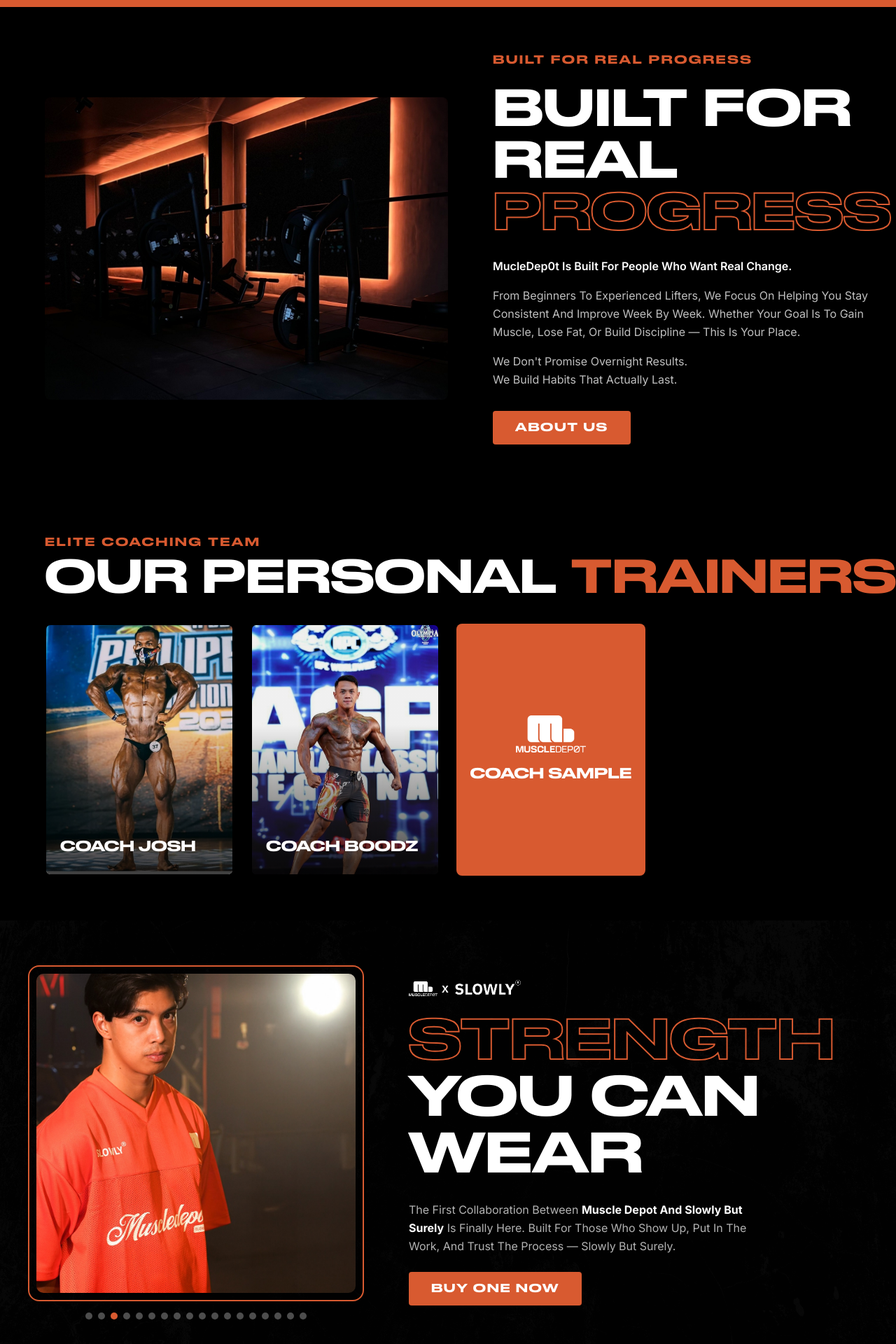
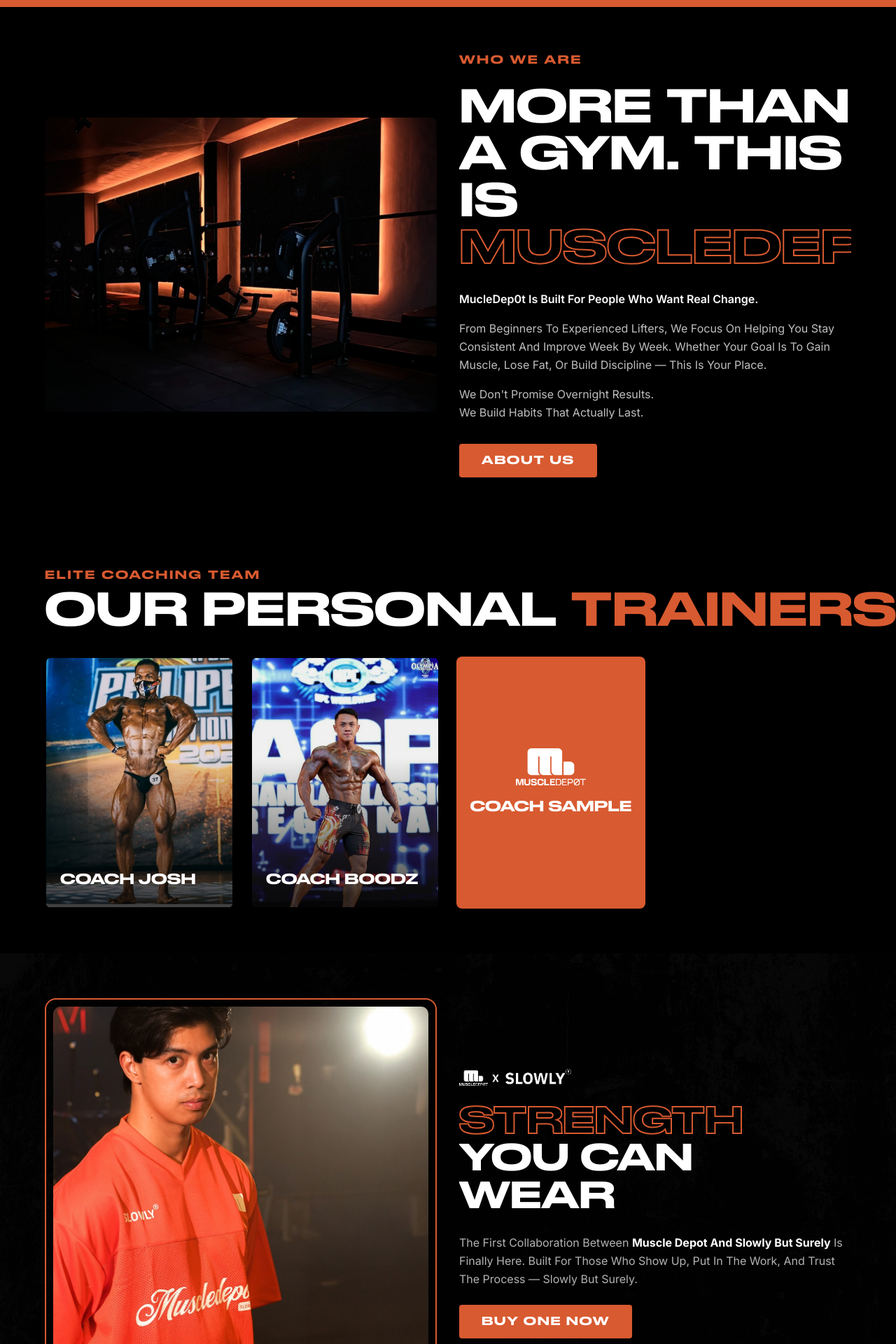
Before and after one commit to kdnatividad/muscledep0t, a Next.js app: page / in a window 1280 px wide. Shown: the part 1740-3660 px from the top of the page at 70% size. Built offline with nearby package versions, Linux system fonts and the light colour scheme.

Commit message:
Medium responsiveness tweak v2

```diff
--- a/components/About.tsx
+++ b/components/About.tsx
@@ -7,37 +7,99 @@
 
 export default function About() {
   return (
-    <section style={{ backgroundColor: "#000000" }} className="py-16 px-6 md:px-12 lg:px-16">
-      <div className="flex flex-col md:flex-row items-center gap-12 md:gap-16 mx-auto" style={{ maxWidth: "1600px" }}>
-
+    <section
+      style={{
+        backgroundColor: "#000000",
+        width: "100%",
+        maxWidth: "100vw",
+        overflow: "hidden",
+        boxSizing: "border-box",
+      }}
+      className="py-16 px-4 sm:px-8 md:px-12 lg:px-16"
+    >
+      <div
+        className="grid grid-cols-1 lg:grid-cols-2 gap-8 items-center mx-auto"
+        style={{ maxWidth: "1600px" }}
+      >
         {/* Left — image */}
-        <div className="w-full md:w-1/2 shrink-0">
-          <div style={{ position: "relative", width: "100%", aspectRatio: "4/3", borderRadius: "8px", overflow: "hidden" }}>
-            <Image src="/about.jpg" alt="About MuscleDepot" fill className="object-cover object-center" />
+        <div className="w-full">
+          <div
+            style={{
+              position: "relative",
+              width: "100%",
+              aspectRatio: "4/3",
+              borderRadius: "8px",
+              overflow: "hidden",
+            }}
+          >
+            <Image
+              src="/about.jpg"
+              alt="About MuscleDepot"
+              fill
+              className="object-cover object-center"
+            />
           </div>
         </div>
 
         {/* Right — content */}
-        <div className="w-full md:w-1/2 flex flex-col gap-6">
-
-          <p style={{ ...drukText, color: "#D85A30", fontSize: "16px", letterSpacing: "0.15em", textTransform: "uppercase" }}>
-            BUILT FOR REAL PROGRESS
+        <div className="flex flex-col gap-6 overflow-hidden">
+          <p
+            style={{
+              ...drukText,
+              color: "#D85A30",
+              fontSize: "16px",
+              letterSpacing: "0.15em",
+              textTransform: "uppercase",
+            }}
+          >
+            WHO WE ARE
           </p>
 
-          <h2 className="uppercase leading-tight" style={{ ...drukText, fontSize: "clamp(40px, 5.5vw, 72px)", lineHeight: 1.05 }}>
-            <span style={{ color: "#fff", display: "block" }}>BUILT FOR REAL</span>
-            <span style={{ color: "transparent", WebkitTextStroke: "2px #D85A30", display: "block" }}>PROGRESS</span>
-          </h2>
+          <div style={{ overflow: "hidden" }}>
+            <h2
+              className="uppercase leading-tight"
+              style={{
+                ...drukText,
+                fontSize: "clamp(28px, 5vw, 72px)",
+                lineHeight: 1.05,
+              }}
+            >
+              <span style={{ color: "#fff", display: "block" }}>
+                MORE THAN A GYM. THIS IS
+              </span>
+              <span
+                style={{
+                  color: "transparent",
+                  WebkitTextStroke: "2px #D85A30",
+                  display: "block",
+                }}
+              >
+                MUSCLEDEPOT
+              </span>
+            </h2>
+          </div>
 
           <div className="flex flex-col gap-4">
-            <p className="leading-relaxed" style={{ color: "#fff", fontSize: "16px", fontWeight: 600 }}>
+            <p
+              className="leading-relaxed"
+              style={{ color: "#fff", fontSize: "16px", fontWeight: 600 }}
+            >
               MucleDep0t Is Built For People Who Want Real Change.
             </p>
-            <p className="leading-relaxed" style={{ color: "rgba(255,255,255,0.75)", fontSize: "16px" }}>
-              From Beginners To Experienced Lifters, We Focus On Helping You Stay Consistent And Improve Week By Week. Whether Your Goal Is To Gain Muscle, Lose Fat, Or Build Discipline — This Is Your Place.
+            <p
+              className="leading-relaxed"
+              style={{ color: "rgba(255,255,255,0.75)", fontSize: "16px" }}
+            >
+              From Beginners To Experienced Lifters, We Focus On Helping You
+              Stay Consistent And Improve Week By Week. Whether Your Goal Is To
+              Gain Muscle, Lose Fat, Or Build Discipline — This Is Your Place.
             </p>
-            <p className="leading-relaxed" style={{ color: "rgba(255,255,255,0.75)", fontSize: "16px" }}>
-              We Don&apos;t Promise Overnight Results.<br />
+            <p
+              className="leading-relaxed"
+              style={{ color: "rgba(255,255,255,0.75)", fontSize: "16px" }}
+            >
+              We Don&apos;t Promise Overnight Results.
+              <br />
               We Build Habits That Actually Last.
             </p>
           </div>
@@ -46,13 +108,22 @@
             <a
               href="#"
               className="btn-glow inline-block"
-              style={{ ...drukText, backgroundColor: "#D85A30", color: "#fff", padding: "12px 32px", fontSize: "16px", textTransform: "uppercase", letterSpacing: "0.1em", borderRadius: "4px", textDecoration: "none" }}
+              style={{
+                ...drukText,
+                backgroundColor: "#D85A30",
+                color: "#fff",
+                padding: "12px 32px",
+                fontSize: "16px",
+                textTransform: "uppercase",
+                letterSpacing: "0.1em",
+                borderRadius: "4px",
+                textDecoration: "none",
+              }}
             >
               ABOUT US
             </a>
           </div>
         </div>
-
       </div>
     </section>
   );
--- a/components/CollabSlider.tsx
+++ b/components/CollabSlider.tsx
@@ -40,15 +40,18 @@
   }, []);
 
   return (
-    <section className="relative overflow-hidden py-16 px-10">
+    <section
+      className="relative overflow-hidden py-16 px-4 sm:px-8 md:px-12 lg:px-16"
+      style={{ width: "100%", maxWidth: "100vw" }}
+    >
       <img src="/6829.jpg" alt="" className="absolute inset-0 w-full h-full object-cover object-center" style={{ opacity: 0.3, zIndex: 0 }} />
       <div className="absolute inset-0" style={{ backgroundColor: "rgba(0,0,0,0.90)", zIndex: 1 }} />
 
       <div className="relative mx-auto" style={{ zIndex: 2, maxWidth: "1600px" }}>
-        <div className="flex flex-col md:flex-row items-center gap-12 md:gap-16">
+        <div className="grid grid-cols-1 lg:grid-cols-2 gap-8 items-center">
 
           {/* Left — image slider */}
-          <div className="w-full shrink-0" style={{ maxWidth: "480px" }}>
+          <div className="w-full">
             <div style={{ border: "2px solid #D85A30", borderRadius: "16px", padding: "10px" }}>
               <div className="relative rounded-[10px] overflow-hidden" style={{ aspectRatio: "1/1" }}>
                 <Image
@@ -78,22 +81,24 @@
           </div>
 
           {/* Right — content */}
-          <div className="flex flex-col gap-6 flex-1">
+          <div className="flex flex-col gap-6 overflow-hidden w-full">
 
             <div>
               <Image src="/slwly/MDSW 1.png" alt="MuscleDepot x Slowly" width={160} height={40} style={{ width: "160px", height: "auto", objectFit: "contain" }} />
             </div>
 
+            <div style={{ overflow: "hidden" }}>
               <h2 className="uppercase leading-tight" style={{ ...drukText, lineHeight: 1.05 }}>
-              <span className="block" style={{ fontSize: "clamp(40px, 6vw, 80px)", color: "transparent", WebkitTextStroke: "2px #D85A30" }}>
+                <span className="block" style={{ fontSize: "clamp(28px, 4vw, 56px)", color: "transparent", WebkitTextStroke: "2px #D85A30" }}>
                   STRENGTH
                 </span>
-              <span className="block" style={{ fontSize: "clamp(40px, 6vw, 80px)", color: "#fff" }}>
+                <span className="block" style={{ fontSize: "clamp(28px, 4vw, 56px)", color: "#fff" }}>
                   YOU CAN WEAR
                 </span>
               </h2>
+            </div>
 
-            <p className="leading-relaxed" style={{ color: "rgba(255,255,255,0.7)", fontSize: "16px", maxWidth: "520px" }}>
+            <p className="leading-relaxed" style={{ color: "rgba(255,255,255,0.7)", fontSize: "16px", maxWidth: "100%" }}>
               The First Collaboration Between <strong style={{ color: "#fff" }}>Muscle Depot And Slowly But Surely</strong> Is Finally Here. Built For Those Who Show Up, Put In The Work, And Trust The Process — Slowly But Surely.
             </p>
 
--- a/components/Footer.tsx
+++ b/components/Footer.tsx
@@ -31,7 +31,7 @@
 
       {/* Top — logo + tagline */}
       <div
-        className="flex items-center justify-between flex-wrap gap-4 px-10 py-10 mx-auto"
+        className="flex items-center justify-between flex-wrap gap-4 px-4 sm:px-8 md:px-12 lg:px-16 py-10 mx-auto"
         style={{ maxWidth: "1600px", borderBottom: "1px solid rgba(255,255,255,0.08)" }}
       >
         <Image src="/md-orange.png" alt="MuscleDepot" width={90} height={90} style={{ width: "90px", height: "auto" }} />
@@ -47,7 +47,7 @@
       >
         {/* Link columns */}
         <div
-          className="flex-1 grid grid-cols-3 gap-8 p-10 border-b border-white/8 md:border-b-0 md:border-r md:border-white/8"
+          className="flex-1 grid grid-cols-1 sm:grid-cols-3 gap-8 px-4 sm:px-8 md:px-12 lg:px-16 py-10 border-b border-white/8 md:border-b-0 md:border-r md:border-white/8"
         >
           {linkCols.map(({ heading, links }) => (
             <div key={heading} className="flex flex-col gap-2">
@@ -139,7 +139,7 @@
       </div>
 
       {/* Bottom bar */}
-      <div className="flex items-center justify-between flex-wrap gap-2 px-10 py-4" style={{ backgroundColor: "#111" }}>
+      <div className="flex flex-col sm:flex-row items-center justify-between flex-wrap gap-2 px-4 sm:px-8 md:px-12 lg:px-16 py-4 text-center sm:text-left" style={{ backgroundColor: "#111" }}>
         <div className="flex items-center flex-wrap gap-4">
           <span style={{ ...drukText, color: "rgba(255,255,255,0.4)", fontSize: "11px", letterSpacing: "0.1em" }}>
             © {new Date().getFullYear()}
--- a/components/Navbar.tsx
+++ b/components/Navbar.tsx
@@ -30,7 +30,7 @@
         </div>
 
         {/* Desktop nav links */}
-        <ul className="hidden md:flex items-center gap-8">
+        <ul className="hidden lg:flex items-center gap-8">
           {navLinks.map((link) => (
             <li key={link}>
               <a
@@ -93,9 +93,9 @@
             />
           </a>
 
-          {/* Hamburger — mobile only */}
+          {/* Hamburger — mobile + md */}
           <button
-            className="md:hidden text-white ml-1"
+            className="lg:hidden text-white ml-1"
             onClick={() => setOpen((v) => !v)}
             aria-label="Toggle menu"
           >
--- a/components/Services.tsx
+++ b/components/Services.tsx
@@ -15,7 +15,7 @@
 
 export default function Services() {
   return (
-    <section className="relative overflow-hidden py-16 px-4 md:px-16 w-full" style={{ maxWidth: "100vw" }}>
+    <section className="relative overflow-hidden py-16 px-4 sm:px-8 md:px-12 lg:px-16 w-full" style={{ maxWidth: "100vw" }}>
       <img src="/6829.jpg" alt="" className="absolute inset-0 w-full h-full object-cover object-center" style={{ opacity: 0.3, zIndex: 0 }} />
       <div className="absolute inset-0" style={{ backgroundColor: "rgba(0,0,0,0.85)", zIndex: 1 }} />
 
--- a/components/Trainers.tsx
+++ b/components/Trainers.tsx
@@ -168,7 +168,7 @@
   return (
     <section
       style={{ backgroundColor: "#000000" }}
-      className="py-16 px-6 md:px-16"
+      className="py-16 px-4 sm:px-8 md:px-12 lg:px-16 overflow-hidden"
     >
       <div style={{ maxWidth: "1600px", margin: "0 auto" }}>
         {/* Eyebrow — always visible */}
```
Lines whose indentation alone changed are shown as unchanged.
